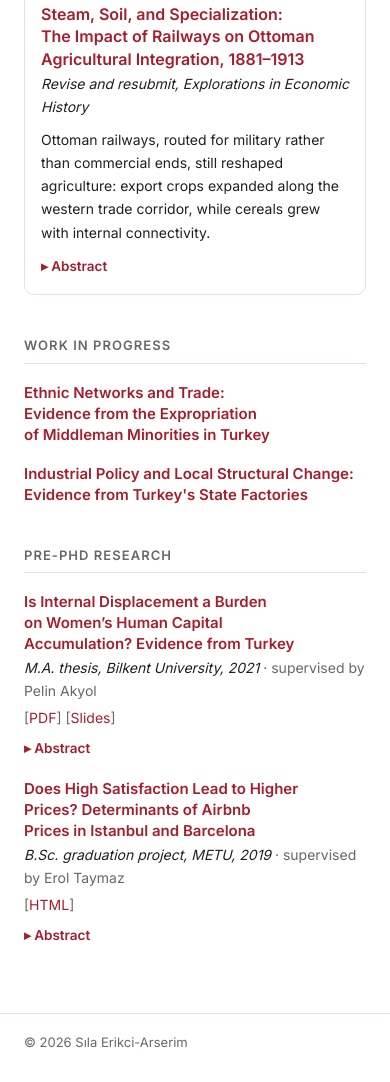
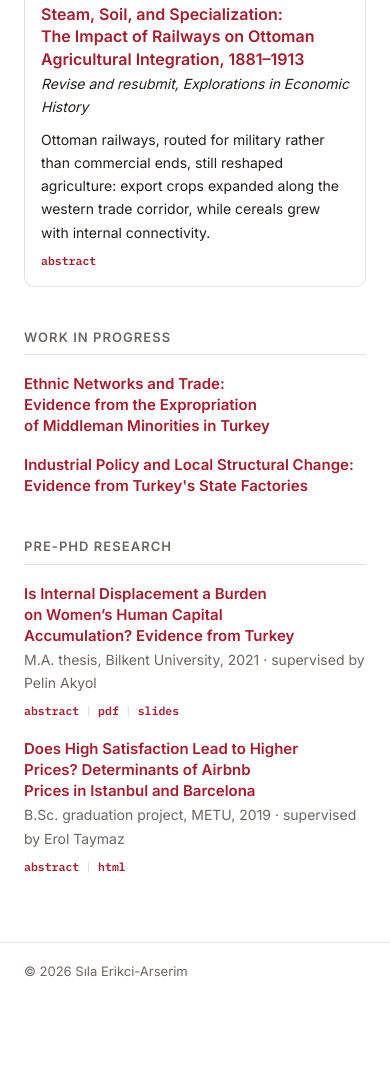
Before and after one commit to silaerikci/silaerikci.github.io, a plain HTML site: page research.html in a window 390 px wide. Shown: the part 547-1629 px from the top of the page. After the commit the page ends 1557 px from the top, so only its background shows below. Drawn offline with Linux system fonts and the light colour scheme.

Commit message:
Research: Teti-style links row (IBM Plex Mono, abstract toggle); plain gray thesis/project lines
Co-Authored-By: Claude Opus 5.5 <noreply@anthropic.com>

```diff
--- a/research.html
+++ b/research.html
@@ -7,8 +7,8 @@
   <meta name="description" content="Working papers and work in progress by Sıla Erikci-Arserim.">
   <link rel="preconnect" href="https://fonts.googleapis.com">
   <link rel="preconnect" href="https://fonts.gstatic.com" crossorigin>
-  <link href="https://fonts.googleapis.com/css2?family=Inter:wght@400;500;600&display=swap" rel="stylesheet">
-  <link rel="stylesheet" href="styles.css?v=2026-11-16f">
+  <link href="https://fonts.googleapis.com/css2?family=IBM+Plex+Mono:wght@400;600&family=Inter:wght@400;500;600&display=swap" rel="stylesheet">
+  <link rel="stylesheet" href="styles.css?v=2026-11-16g">
   <link rel="canonical" href="https://silaerikci.github.io/research.html">
 </head>
 <body>
@@ -45,10 +45,8 @@
           <p class="paper-meta"><em>Revise and resubmit, Explorations in Economic History</em></p>
           <!-- ONE-SENTENCE SUMMARY (draft) -->
           <p class="paper-summary">Ottoman railways, routed for military rather than commercial ends, still reshaped agriculture: export crops expanded along the western trade corridor, while cereals grew with internal connectivity.</p>
-          <details class="full-abstract">
-            <summary>Abstract</summary>
-            <p>This paper investigates whether the Ottoman Empire&rsquo;s strategically motivated railway network&mdash;financed by foreign capital and routed for military objectives rather than commercial demand&mdash;transformed agricultural production. Combining crop&ndash;county-level data from the 1909 and 1913 agricultural censuses with a novel GIS-based measure of market access changes during the main expansion period <span class="nb">(1881&ndash;1909)</span>, I estimate the elasticity of output with respect to market access using a Poisson Pseudo-Maximum Likelihood estimator. A 1 percent increase in market access raised agricultural production by approximately 0.12 percent; instrumental variable estimates yield a modestly larger elasticity of 0.17, consistent with strategic routing through less productive regions. Decomposing market access by destination type reveals a dual structure: export-oriented crops&mdash;cotton, tobacco, and opium&mdash;expanded where railways improved access to the empire&rsquo;s western trade corridor, while cereals grew through enhanced internal connectivity and contracted where the empire&rsquo;s European-side connectivity improved. These patterns are consistent with railways serving as a key channel linking the empire&rsquo;s agricultural periphery to westward trade routes, simultaneously facilitating export specialization and domestic market integration.</p>
-          </details>
+          <div class="pub-links"><button type="button" class="toggle-abstract" aria-expanded="false" aria-controls="abs-1">abstract</button></div>
+          <p class="abstract" id="abs-1" hidden>This paper investigates whether the Ottoman Empire&rsquo;s strategically motivated railway network&mdash;financed by foreign capital and routed for military objectives rather than commercial demand&mdash;transformed agricultural production. Combining crop&ndash;county-level data from the 1909 and 1913 agricultural censuses with a novel GIS-based measure of market access changes during the main expansion period <span class="nb">(1881&ndash;1909)</span>, I estimate the elasticity of output with respect to market access using a Poisson Pseudo-Maximum Likelihood estimator. A 1 percent increase in market access raised agricultural production by approximately 0.12 percent; instrumental variable estimates yield a modestly larger elasticity of 0.17, consistent with strategic routing through less productive regions. Decomposing market access by destination type reveals a dual structure: export-oriented crops&mdash;cotton, tobacco, and opium&mdash;expanded where railways improved access to the empire&rsquo;s western trade corridor, while cereals grew through enhanced internal connectivity and contracted where the empire&rsquo;s European-side connectivity improved. These patterns are consistent with railways serving as a key channel linking the empire&rsquo;s agricultural periphery to westward trade routes, simultaneously facilitating export specialization and domestic market integration.</p>
         </div>
       </article>
 
@@ -71,23 +69,16 @@
       <div class="paper-list">
         <article class="paper">
           <h3 class="paper-title">Is Internal Displacement a Burden on Women&rsquo;s Human Capital Accumulation? Evidence from Turkey</h3>
-          <p class="paper-meta"><em>M.A. thesis, Bilkent University, 2021</em> &middot; supervised by Pelin Akyol</p>
-          <p class="paper-links">[<a href="docs/Erikci_MA_Thesis_2021.pdf" target="_blank" rel="noopener">PDF</a>] [<a href="docs/Erikci_MA_Thesis_Slides_2021.pdf" target="_blank" rel="noopener">Slides</a>]</p>
-          <details class="full-abstract">
-            <summary>Abstract</summary>
-            <p>Over the last 35 years, Turkey has been fighting with an outlawed Kurdistan Workers&rsquo; Party (PKK) in East and Southeast Anatolia. The increasingly fierce struggle from the mid-80s to the late 90s led to thousands of internally displaced people. Using Turkey Demographic Health Survey, we define displaced women as those who migrated for security reasons from conflict regions between <span class="nb">1984&ndash;99</span> to understand the long-term impact of forced migration on the educational attainment of displaced women. Our results show that internal displacement decreases years of schooling by one year, and the detrimental effect mainly stems from the reduced level of primary and secondary school completion. We also investigate the mechanisms through which internal displacement affects educational outcomes and show that internal displacement increased the probability of working before the age of 15. We also find evidence that internal displacement decreased marriage age and increased the possibility of being in a forced marriage.</p>
-          </details>
+          <p class="paper-meta">M.A. thesis, Bilkent University, 2021 &middot; supervised by Pelin Akyol</p>
+          <div class="pub-links"><button type="button" class="toggle-abstract" aria-expanded="false" aria-controls="abs-2">abstract</button><span class="sep" aria-hidden="true">|</span><a class="text-link" href="docs/Erikci_MA_Thesis_2021.pdf" target="_blank" rel="noopener">pdf</a><span class="sep" aria-hidden="true">|</span><a class="text-link" href="docs/Erikci_MA_Thesis_Slides_2021.pdf" target="_blank" rel="noopener">slides</a></div>
+          <p class="abstract" id="abs-2" hidden>Over the last 35 years, Turkey has been fighting with an outlawed Kurdistan Workers&rsquo; Party (PKK) in East and Southeast Anatolia. The increasingly fierce struggle from the mid-80s to the late 90s led to thousands of internally displaced people. Using Turkey Demographic Health Survey, we define displaced women as those who migrated for security reasons from conflict regions between <span class="nb">1984&ndash;99</span> to understand the long-term impact of forced migration on the educational attainment of displaced women. Our results show that internal displacement decreases years of schooling by one year, and the detrimental effect mainly stems from the reduced level of primary and secondary school completion. We also investigate the mechanisms through which internal displacement affects educational outcomes and show that internal displacement increased the probability of working before the age of 15. We also find evidence that internal displacement decreased marriage age and increased the possibility of being in a forced marriage.</p>
         </article>
 
         <article class="paper">
           <h3 class="paper-title">Does High Satisfaction Lead to Higher Prices? Determinants of Airbnb Prices in Istanbul and Barcelona</h3>
-          <p class="paper-meta"><em>B.Sc. graduation project, METU, 2019</em> &middot; supervised by Erol Taymaz</p>
-          <p class="paper-links">[<a href="docs/Erikci_BSc_Project_2019.html" target="_blank" rel="noopener">HTML</a>]</p>
-          <!-- ABSTRACT written for the site; the original project has no abstract -->
-          <details class="full-abstract">
-            <summary>Abstract</summary>
-            <p>Airbnb guests rate their stay on cleanliness, location, communication, accuracy, value and check-in, and these ratings summarize overall guest satisfaction. Using March 2019 listings from Inside Airbnb, I estimate how property attributes, host attributes, rental rules and review ratings relate to nightly prices in Istanbul and Barcelona, separately for private rooms and entire homes. Higher satisfaction is associated with higher prices in Barcelona but not in Istanbul, where it is unrelated to the price of entire homes and associated with slightly lower prices for private rooms. Verified host identity, superhost status, stricter cancellation policies and instant booking are generally associated with higher prices.</p>
-          </details>
+          <p class="paper-meta">B.Sc. graduation project, METU, 2019 &middot; supervised by Erol Taymaz</p>
+          <div class="pub-links"><button type="button" class="toggle-abstract" aria-expanded="false" aria-controls="abs-3">abstract</button><span class="sep" aria-hidden="true">|</span><a class="text-link" href="docs/Erikci_BSc_Project_2019.html" target="_blank" rel="noopener">html</a></div>
+          <p class="abstract" id="abs-3" hidden>Airbnb guests rate their stay on cleanliness, location, communication, accuracy, value and check-in, and these ratings summarize overall guest satisfaction. Using March 2019 listings from Inside Airbnb, I estimate how property attributes, host attributes, rental rules and review ratings relate to nightly prices in Istanbul and Barcelona, separately for private rooms and entire homes. Higher satisfaction is associated with higher prices in Barcelona but not in Istanbul, where it is unrelated to the price of entire homes and associated with slightly lower prices for private rooms. Verified host identity, superhost status, stricter cancellation policies and instant booking are generally associated with higher prices.</p>
         </article>
       </div>
 
@@ -98,5 +89,16 @@
     <div class="wrap">&copy; 2026 Sıla Erikci-Arserim</div>
   </footer>
 
+  <script>
+    // abstract toggles (one per paper)
+    document.querySelectorAll('.toggle-abstract').forEach(function (btn) {
+      btn.addEventListener('click', function () {
+        var box = document.getElementById(btn.getAttribute('aria-controls'));
+        var open = btn.getAttribute('aria-expanded') === 'true';
+        btn.setAttribute('aria-expanded', String(!open));
+        box.hidden = open;
+      });
+    });
+  </script>
 </body>
 </html>
--- a/styles.css
+++ b/styles.css
@@ -229,25 +229,51 @@ main.home { padding-top: clamp(44px, 9vh, 110px); }
 .paper-card .paper-body { flex: 1; min-width: 0; }
 .paper-card .paper-summary { margin-top: 10px; }
 
-/* Click-to-open full abstract */
-.full-abstract { margin-top: 10px; }
-.full-abstract summary {
-  display: inline-block;
+/* Links row under each paper, Teti-style: abstract | pdf | slides */
+.pub-links {
+  margin-top: 8px;
+  display: flex;
+  flex-wrap: wrap;
+  align-items: baseline;
+  font-family: 'IBM Plex Mono', ui-monospace, monospace;
+  font-size: 11.5px;
+  font-weight: 600;
+  line-height: 1.6;
+}
+.pub-links .sep {
+  margin: 0 6px;
+  color: #d8cfcc;
+  font-weight: 400;
+}
+.text-link,
+.toggle-abstract {
   color: var(--accent);
-  font-size: 13.5px;
-  font-weight: 600;
+  text-decoration: none;
+}
+.toggle-abstract {
+  padding: 0;
+  border: 0;
+  background: none;
+  font: inherit;
   cursor: pointer;
-  list-style: none;
 }
-.full-abstract summary::-webkit-details-marker { display: none; }
-.full-abstract summary::before { content: "\25B8\00a0"; }
-.full-abstract[open] summary::before { content: "\25BE\00a0"; }
-.full-abstract summary:hover { color: var(--accent-dark); }
-.full-abstract p {
-  margin: 8px 0 0;
-  font-size: 13.5px;
+.text-link:hover,
+.toggle-abstract:hover {
+  color: var(--accent-dark);
+  text-decoration: underline;
+  text-underline-offset: 3px;
+}
+.toggle-abstract:focus-visible {
+  outline: 2px solid var(--accent);
+  outline-offset: 2px;
+  border-radius: 2px;
+}
+.abstract {
+  margin: 10px 0 0;
+  color: #4a4544;
+  font-size: 13px;
   line-height: 1.65;
-  max-width: 72ch;
+  max-width: 76ch;
 }
 
 /* Plain list entries (Teti-style) */
@@ -260,12 +286,6 @@ main.home { padding-top: clamp(44px, 9vh, 110px); }
   .paper-thumb img { width: 100%; }
 }
 
-.paper-links {
-  margin: 4px 0 0;
-  font-size: 14px;
-  color: var(--muted);
-}
-.paper-list .full-abstract { margin-top: 6px; }
 
 /* Teaching: course code + name list */
 .course-list {
@@ -277,10 +297,11 @@ main.home { padding-top: clamp(44px, 9vh, 110px); }
 .course-list li { padding: 2px 0; }
 .course-code {
   display: inline-block;
-  min-width: 78px;
+  min-width: 82px;
   color: var(--muted);
-  font-weight: 500;
-  font-variant-numeric: tabular-nums;
+  font-family: 'IBM Plex Mono', ui-monospace, monospace;
+  font-size: 12.5px;
+  font-weight: 600;
 }
 
 .nb { white-space: nowrap; }
```
Also changed, not shown: index.html (+2 -2 lines), teaching.html (+2 -2 lines).
